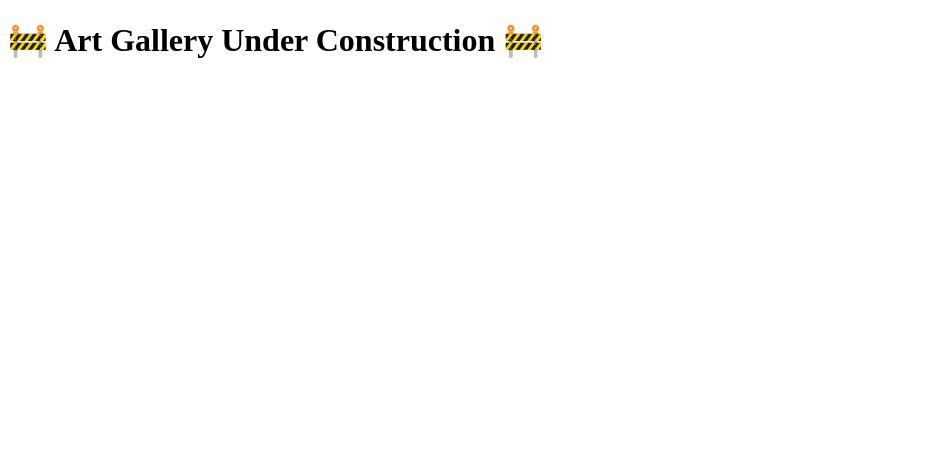
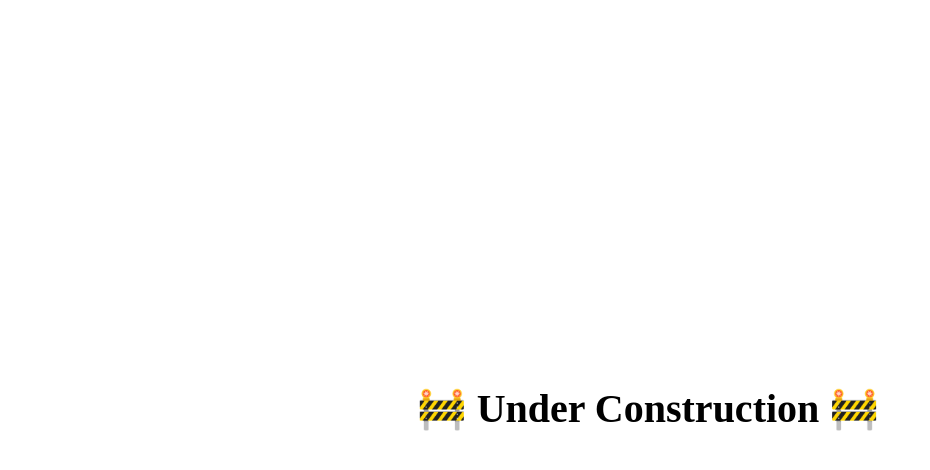
Before and after one commit to EudsonSouza/base-project, a Next.js app: page / in a window 1280 px wide. Shown: the top 470 px of the page, without its empty margins (0-930 px from the left). Built offline with nearby package versions, Linux system fonts and the light colour scheme.

Commit message:
Center home message

```diff
--- a/pages/index.js
+++ b/pages/index.js
@@ -1,11 +1,25 @@
 import React from "react";
+
+const styles = {
+  container: {
+    height: "100vh",
+    width: "100vw",
+    display: "flex",
+    flexDirection: "column",
+    justifyContent: "center",
+    textAlign: "center",
+  },
+
+  title: {
+    fontSize: "2.5rem",
+    fontWeight: "bold",
+  },
+};
 
 const Home = () => {
   return (
-    <div className="flex justify-center items-center h-screen">
-      <h1 className="text-4xl font-bold text-center">
-        🚧 Art Gallery Under Construction 🚧
-      </h1>
+    <div style={styles.container}>
+      <h1 style={styles.title}>🚧 Under Construction 🚧</h1>
     </div>
   );
 };
```
